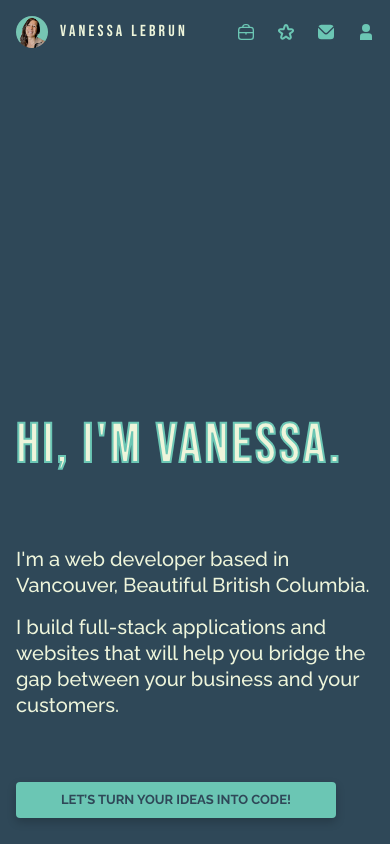
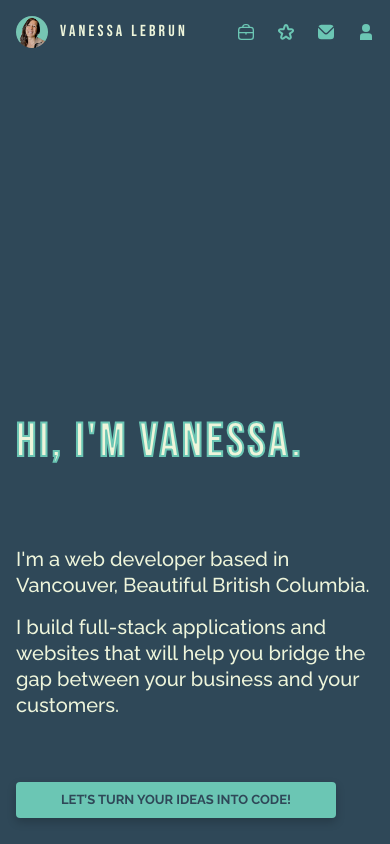
Before and after one commit to vanelmarron/portfolio, a React (Vite) app: page / in a window 390 px wide. Shown: the top 844 px of the page. Built offline with nearby package versions, Linux system fonts and the light colour scheme.

Commit message:
update mobile hero title size

```diff
--- a/src/components/Hero/Hero.scss
+++ b/src/components/Hero/Hero.scss
@@ -37,7 +37,7 @@
         -webkit-text-stroke: 2px $primary-color;
         line-height: 1;
         letter-spacing: 0.2rem;
-        font-size: 3.5rem;
+        font-size: 3rem;
         min-height: 10rem;
 
         @include tablet {
```
